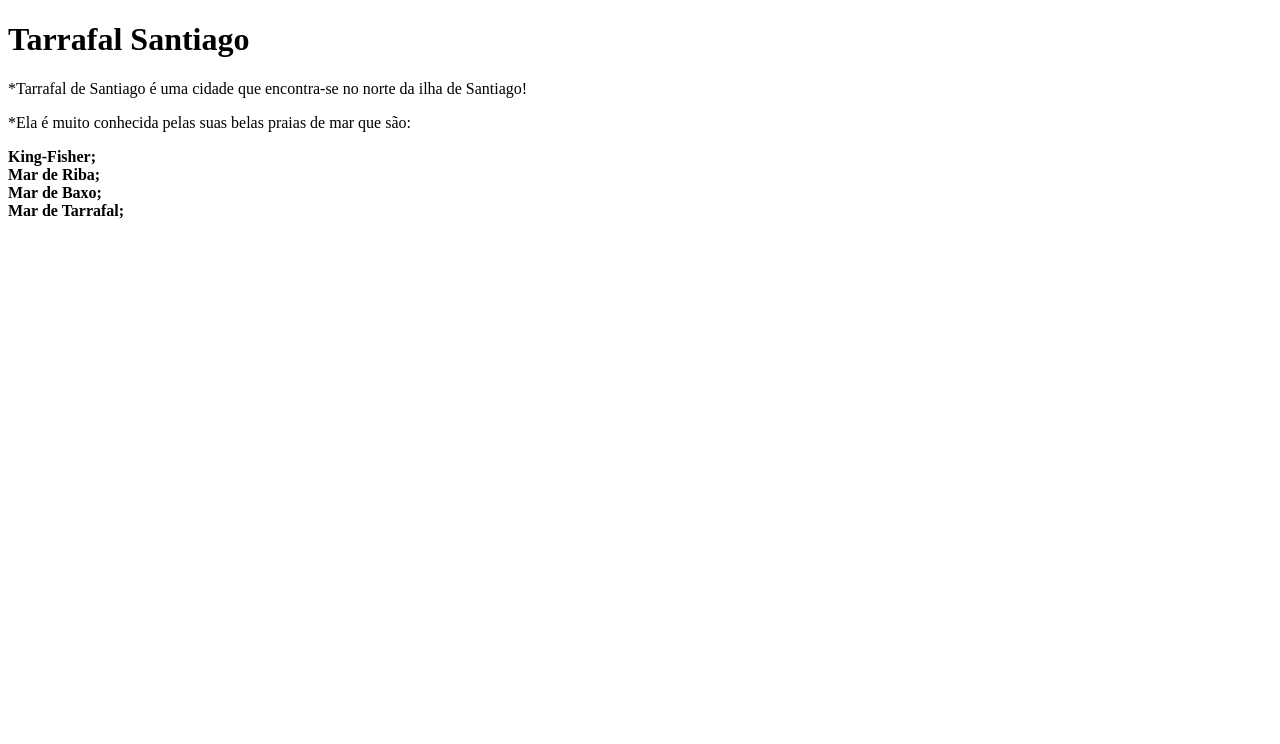
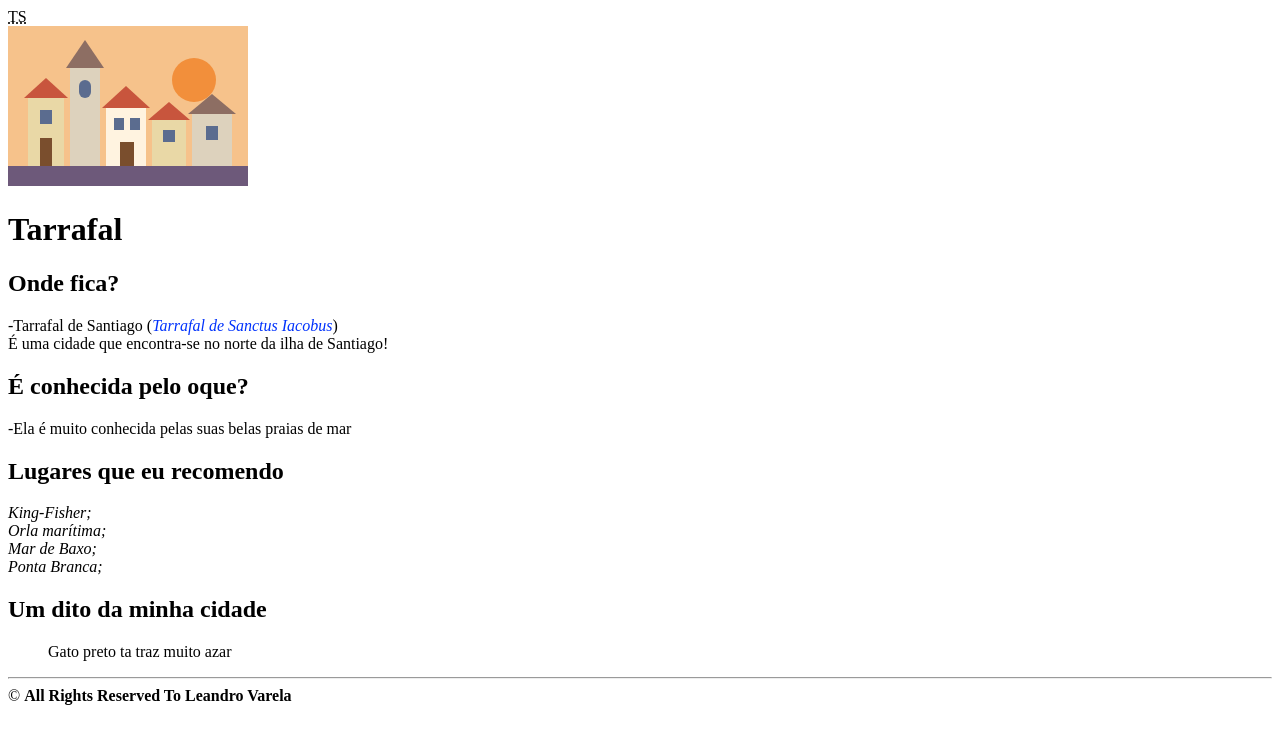
Before and after one commit to joelhorta2008-bot/exercicios-uf1.1, a plain HTML site: page sessao-03/cidade.html in a window 1280 px wide. Drawn offline with Linux system fonts and the light colour scheme.

Commit message:
Página da cidade versão 3

```diff
--- a/sessao-03/cidade.html
+++ b/sessao-03/cidade.html
@@ -1,19 +1,58 @@
 <!DOCTYPE html>
-<html>
+<html lang="pt-PT">
+
+    <head>
+        <meta charset="UTF-8">
+        <title>Tarrafal de Santiago</title>
+
+
+    </head>
+
     <body>
-        <h1>Tarrafal Santiago</h1>
-        <p>*Tarrafal de Santiago é uma cidade que
-            encontra-se no norte da ilha de Santiago!
+        <abbr title="Tarrafal de Santiago">TS</abbr>
+        <br>
+        <img
+             src="imagens/cidade.svg"
+             alt="ilustração de uma Pequena Cidade"
+             width="240px"
+             height="160px"
+        />
+
+
+        <h1><strong>Tarrafal</strong></h1>
+            <!--Vou vos apresentar o Tarrafal-->
+
+            <h2>Onde fica?</h2>
+        <p>
+            -Tarrafal de Santiago (<span lang="la" style="font-style: italic; color: #0032fc;">Tarrafal de Sanctus Iacobus</span>)<br>
+            É uma cidade que encontra-se no norte da ilha de Santiago!
         </p>
 
-        <p> *Ela é muito conhecida pelas suas belas
-            praias de mar que são:
+            <h2>É conhecida pelo oque?</h2>
+
+        <p>
+            -Ela é muito conhecida pelas suas belas praias de mar
         </p>
 
-        <p><strong>King-Fisher;<br>
-           Mar de Riba;<br>
-           Mar de Baxo;<br>
-           Mar de Tarrafal;<br></strong>
-    </p>
+            <h2>Lugares que eu recomendo</h2>
+
+        <p>
+        <em>
+            King-Fisher;<br>
+            Orla marítima;<br>
+            Mar de Baxo;<br>
+            Ponta Branca;<br>
+        </em>
+        </p>
+        <h2>Um dito da minha cidade</h2>
+        <div>
+            <blockquote>
+                <p>
+                       Gato preto ta traz muito azar
+                </p>
+            </blockquote>
+        </div>
+        <hr/>
+        &copy; <strong> All Rights Reserved To Leandro Varela</strong>
     </body>
 </html>
```
Also changed, not shown: sessao-01/index.html (deleted, +0 -79 lines), sessao-03/imagens/cidade.svg (added), sessao-03/img/prog.webp (deleted).
